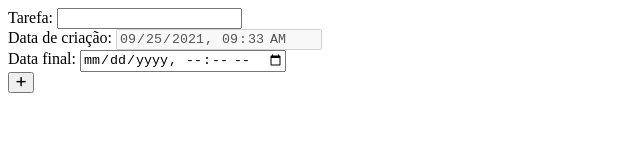
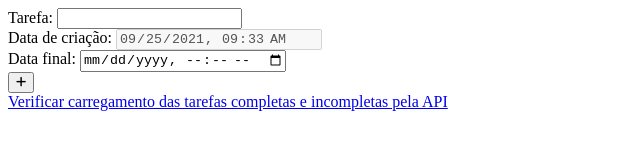
Before and after one commit to luizinbrzado/Checkpoint2_Front, a plain HTML site: page index.html in a window 1280 px wide. Shown: the whole page, without its empty margins (0-640 px from the left). Drawn offline with Linux system fonts and the light colour scheme.

Commit message:
linka api.html

```diff
--- a/index.html
+++ b/index.html
@@ -41,7 +41,7 @@
             <div class="todo" id="completed"></div>
         </div>
     </main>
-
+    <a href="api.html">Verificar carregamento das tarefas completas e incompletas pela API</a>
     <script src="./js/main.js"></script>
 
 </body>
```
